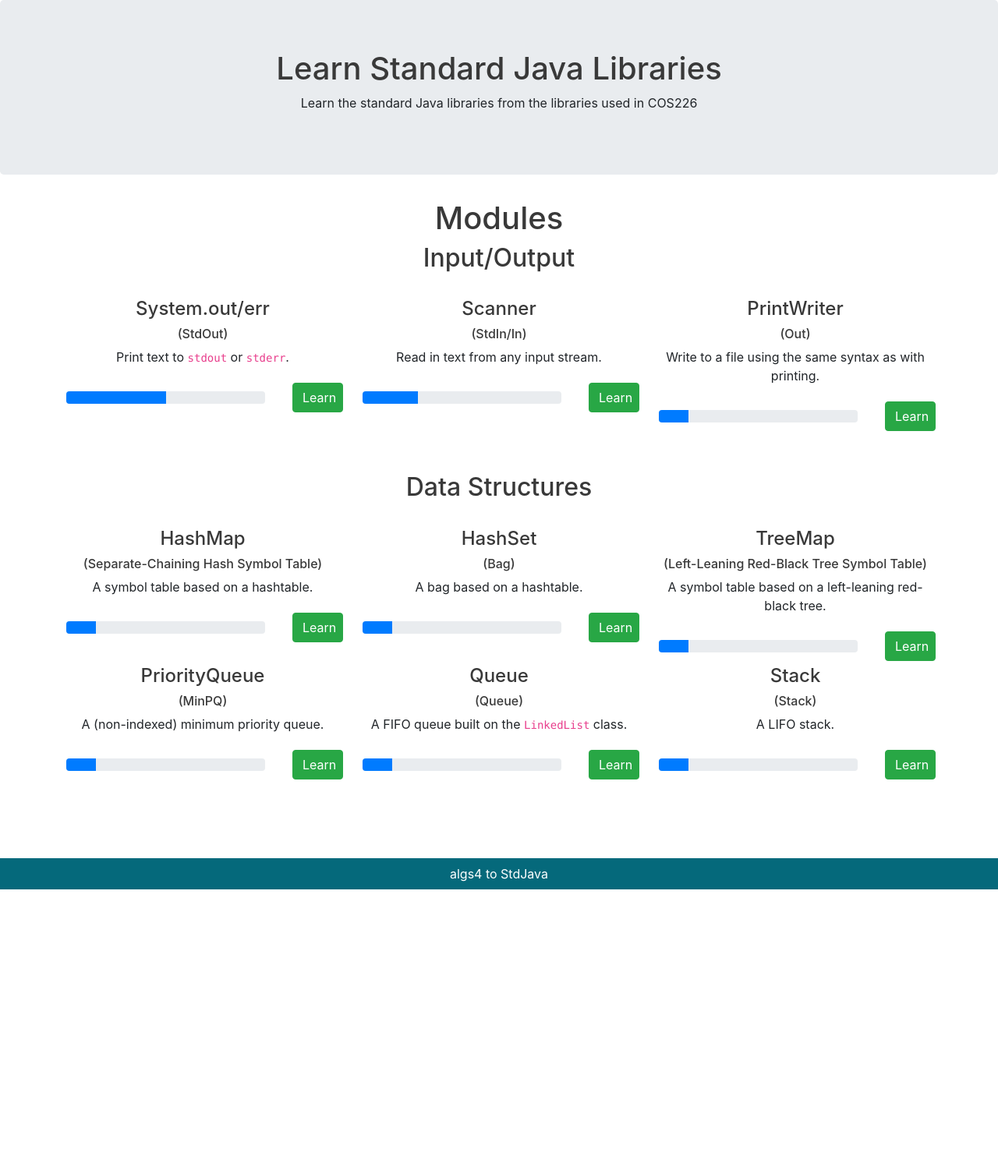
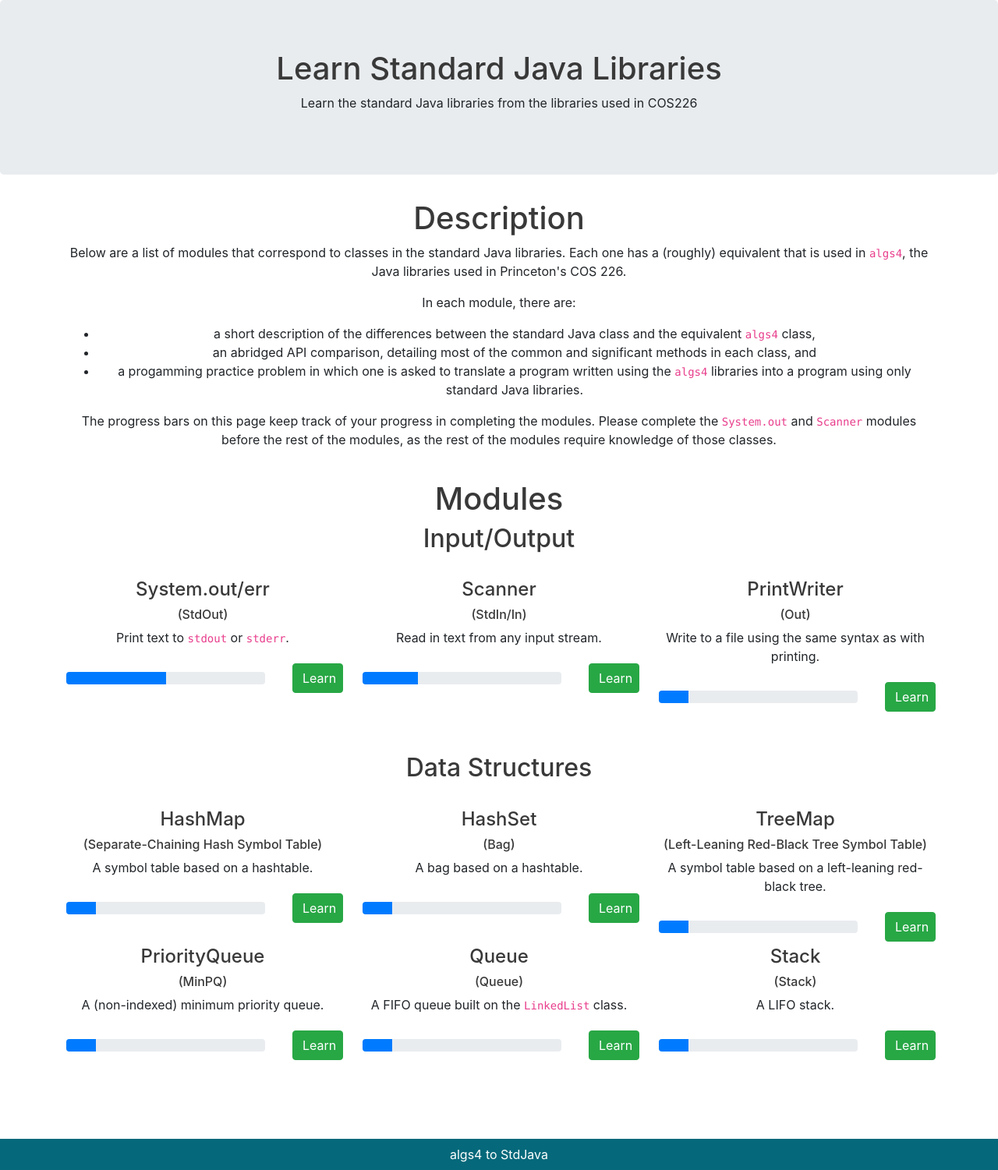
Before and after one commit to nfinkle/algs4-to-stdjava, a Flask app: page /index.html in a window 1280 px wide. Shown: the part 56-1557 px from the top of the page at 78% size. Before the commit the page ends 1197 px from the top, so only its background shows below. Run offline with Flask 2, Linux system fonts and the light colour scheme; parts of the project's set-up code (start-up, migrations or seed data) failed here and were passed over; some libraries are stand-ins or nearby versions.

Commit message:
Added Description to index.html

```diff
--- a/templates/index.html
+++ b/templates/index.html
@@ -9,7 +9,30 @@
 
 {% block content %}
 <div class="container text-center">
-
+	<h1>Description</h1>
+	<p>Below are a list of modules that correspond to classes in the standard Java libraries. Each one has a (roughly)
+		equivalent
+		that is used in <code>algs4</code>, the Java libraries used in Princeton's COS 226.</p>
+	<p>In each module, there are:
+		<div class="d-flex">
+			<ul class="ordered-list mx-auto justify-content-center">
+				<li class="list-item">a
+					short description of the differences between the standard Java class and the equivalent
+					<code>algs4</code>
+					class,</li>
+				<li class="list-item">an abridged API comparison, detailing most of the common and significant methods
+					in
+					each class, and</li>
+				<li class="list-item">a
+					progamming practice problem in which one is asked to translate a program written using the
+					<code>algs4</code>
+					libraries into a program using only standard Java libraries.</li>
+			</ul>
+		</div>
+		The progress bars on this page keep track of your
+		progress in completing the modules. Please complete the <code>System.out</code> and <code>Scanner</code> modules
+		before the rest of the modules, as the rest of the modules require knowledge of those classes.</p>
+	<br>
 	<h1>Modules</h1>
 	<h2>Input/Output</h2><br>
 	{% set io_cells = [
--- a/templates/modules/scanner.html
+++ b/templates/modules/scanner.html
@@ -29,6 +29,7 @@
 {% endblock %}
 
 {% set className = ["In", "Scanner"] %}
+{% set test_url = url_for('show_scanner_test') %}
 {% set nonexistantMethod = {"fname":"", "type": "N/A", "description":"", "empty": True} %}
 
 {% set fileConstructor = {"args": "</code>File <code>source"|safe, "description": "Initializes an input stream from a file."|safe} %}
```
